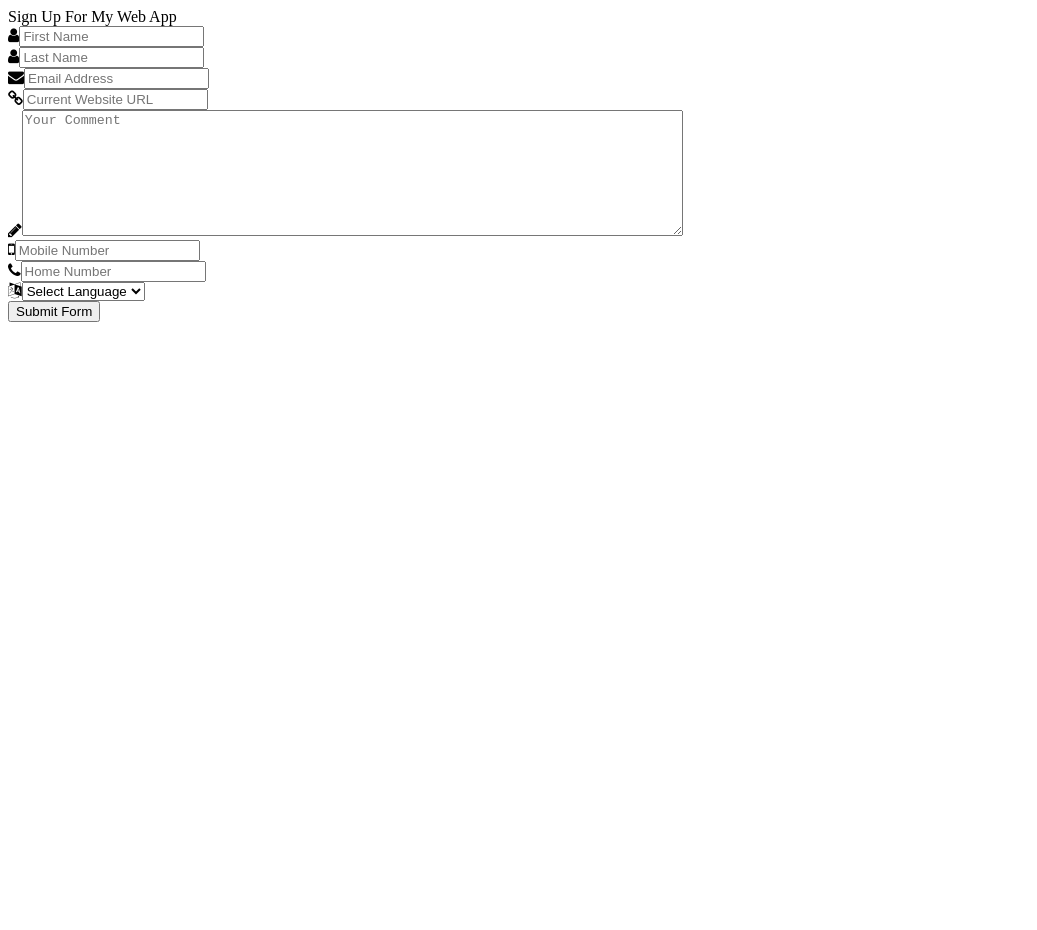
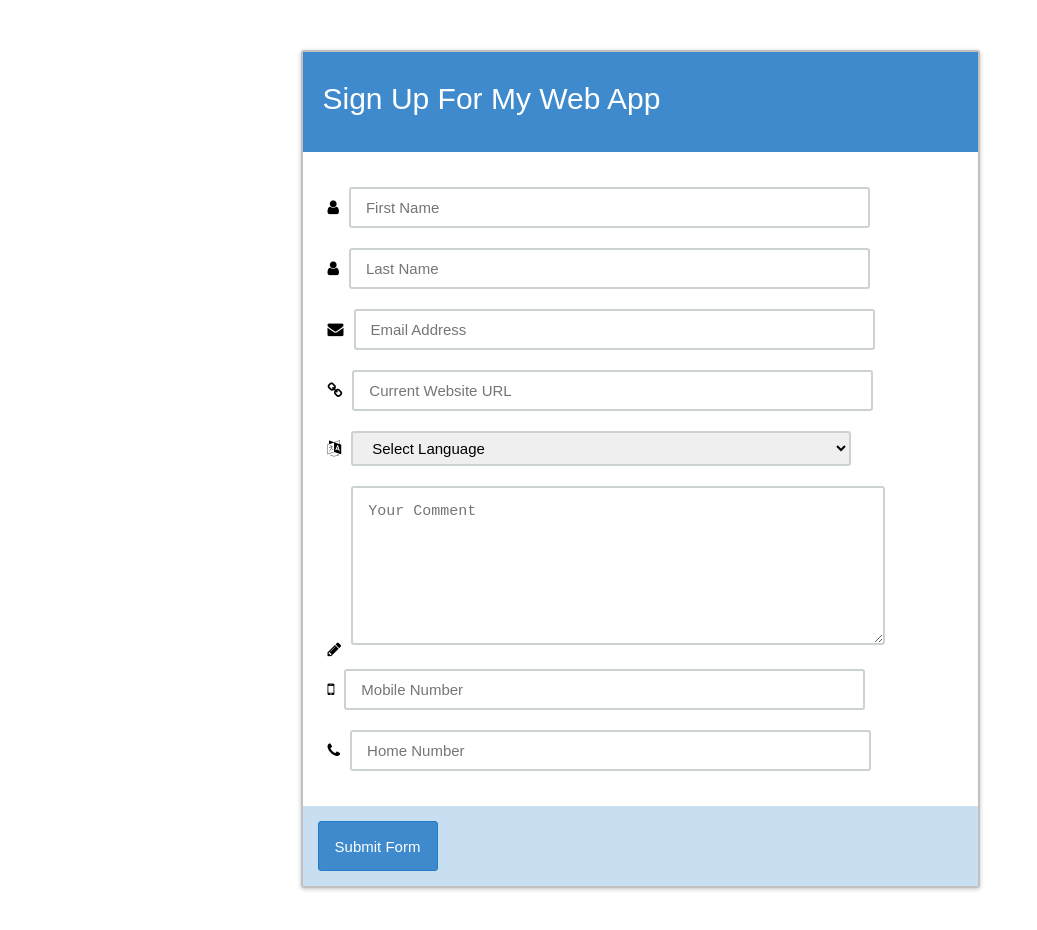
Before and after one commit to JamieBort/FormBuilder, a plain HTML site: page html/index.html in a window 1280 px wide. Shown: the whole page, without its empty margins (0-1037 px from the left). Before the commit the page ends 800 px from the top, so only its background shows below. Drawn offline with Linux system fonts and the light colour scheme.

Commit message:
Updated main.js so that the final product matches the markup.

```diff
--- a/css/style.css
+++ b/css/style.css
@@ -25,7 +25,7 @@
   padding: 25px;
 }
 
-/*.wrapper .fields input,
+.wrapper .fields input,
 .wrapper .fields textarea,
 .wrapper .fields select
  {
@@ -36,7 +36,7 @@
   border-radius: 3px;
   margin: 10px;
   font-size: 15px;
-}*/
+}
 
 .wrapper .fields textarea {
   height: 125px;
@@ -59,8 +59,9 @@
 }
 
 
+
 /*My code below this line. For Font Awesome*/
-.div_class{
+/* .div_class{
   padding-left: 15px;
   width: 200px;
   height: 18px;
@@ -71,4 +72,4 @@
 }
 .input_class{
   border: hidden;
-}
+} */
--- a/html/index.html
+++ b/html/index.html
@@ -3,7 +3,8 @@
 
 <head>
   <title>Form Builder</title>
-  <!-- <link rel="stylesheet" href="../css/style.css"> -->
+  <link rel="stylesheet" href="../css/style.css">
+  <!-- <link rel="stylesheet" href="../SourceFiles/starter_files/styles.css"> -->
   <link rel="stylesheet" href="../css/font-awesome.min.css">
 </head>
 
--- a/js/main.js
+++ b/js/main.js
@@ -207,11 +207,11 @@ let sixthOptionText = document.createTextNode( "Japanese" ); // formData[ 4 ].op
 
 // Set any needed attribute values for the HTML nodes
 
-// wrapper.setAttribute('class', 'wrapper');
-// header.setAttribute('class', 'header');
-// title.setAttribute('class', 'title');
-// fields.setAttribute('class', 'fields');
-// fields.setAttribute('id', 'fields');
+wrapper.setAttribute('class', 'wrapper');
+header.setAttribute('class', 'header');
+title.setAttribute('class', 'title');
+fields.setAttribute('class', 'fields');
+fields.setAttribute('id', 'fields');
 
 firstNameDiv.setAttribute('class', 'div_class'); // Nothing to iterate over.
 firstName.setAttribute( 'type', 'text' ); // formData[ 0 ].type
@@ -305,10 +305,11 @@ fields.appendChild( firstNameDiv );
 fields.appendChild( lastNameDiv );
 fields.appendChild( emailDiv );
 fields.appendChild( urlDiv );
+fields.appendChild( selectDiv );
 fields.appendChild( textAreaDiv );
 fields.appendChild( mobileDiv );
 fields.appendChild( homeDiv );
-fields.appendChild( selectDiv );
+
 
 firstNameDiv.appendChild( firstName_i );
 firstNameDiv.appendChild( firstName );
```
Also changed, not shown: 1 other file.
